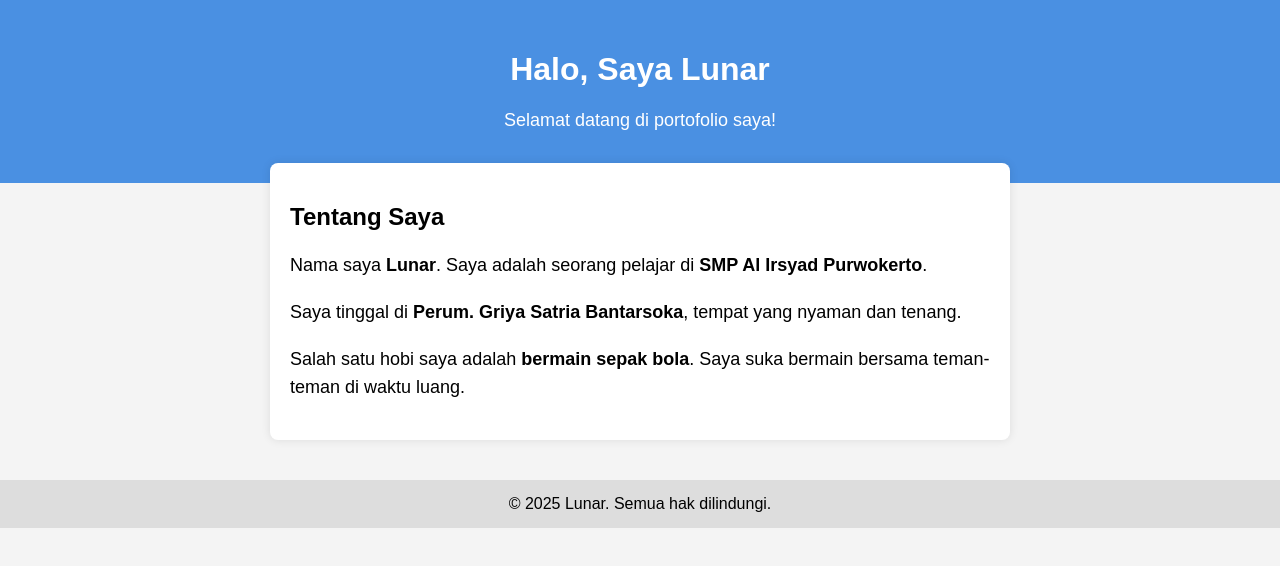
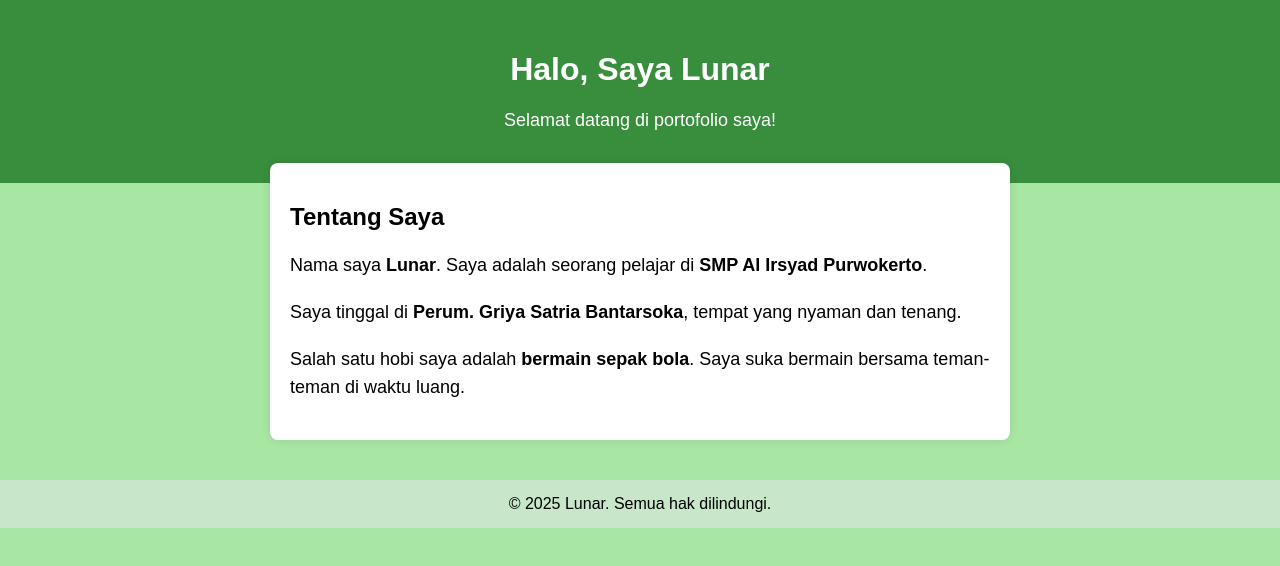
Before and after one commit to pemroalrisyad/Lunar, a plain HTML site: page index.html in a window 1280 px wide. Drawn offline with Linux system fonts and the light colour scheme.

Commit message:
Update index.html

```diff
--- a/index.html
+++ b/index.html
@@ -1,3 +1,8 @@
+<!DOCTYPE html>
+
+
+</body>
+</html>
 <!DOCTYPE html>
 <html lang="id">
 <head>
@@ -7,13 +12,13 @@
     <style>
         body {
             font-family: Arial, sans-serif;
-            background: #f4f4f4;
+            background: #a8e6a3; /* warna hijau muda */
             margin: 0;
             padding: 0;
         }
 
         header {
-            background-color: #4a90e2;
+            background-color: #388e3c; /* hijau tua */
             color: white;
             padding: 30px 20px;
             text-align: center;
@@ -41,7 +46,7 @@
         footer {
             text-align: center;
             padding: 15px;
-            background-color: #ddd;
+            background-color: #c8e6c9; /* hijau muda untuk footer */
             margin-top: 40px;
         }
     </style>
```
